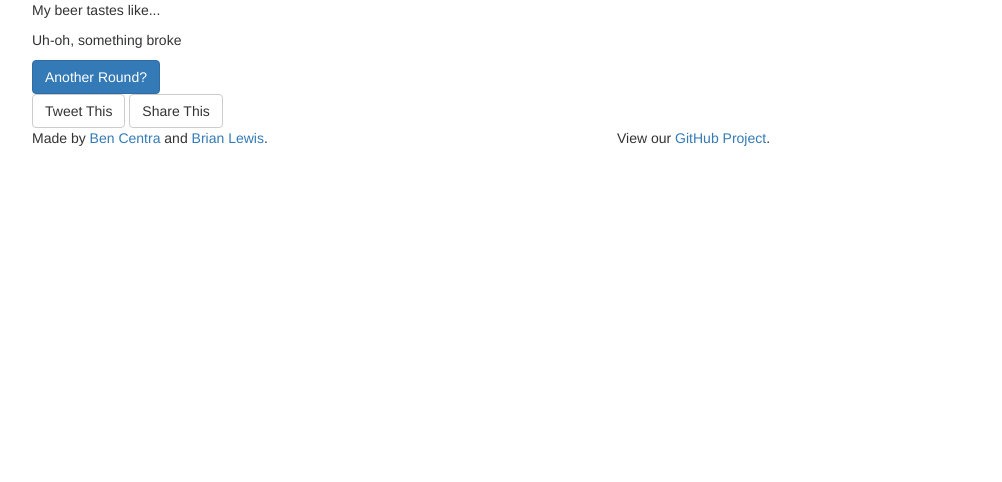
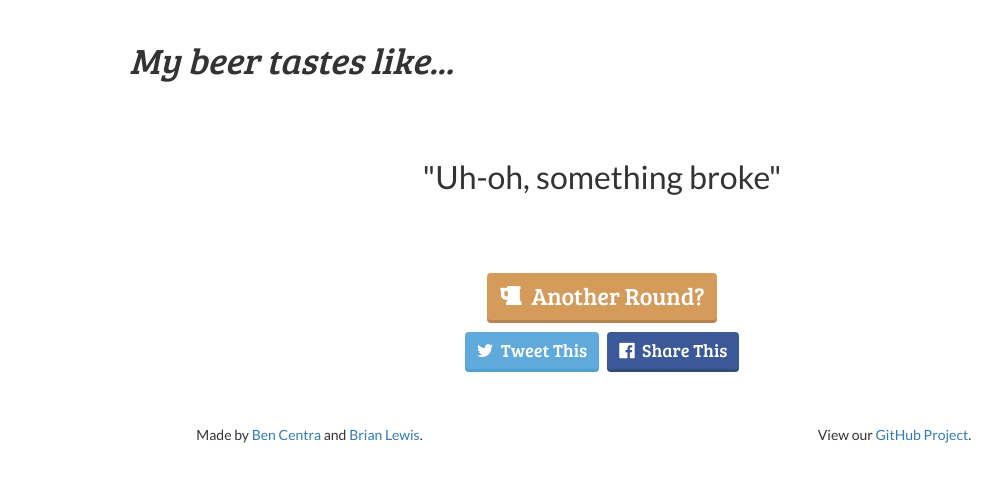
Before and after one commit to bencentra/whatdoesmybeertastelike, a plain HTML site: page client/index.html in a window 1280 px wide. Shown: the whole page, without its empty margins (38-1040 px from the left). Drawn offline with nearby package versions, Linux system fonts and the light colour scheme; no server answers.

Commit message:
working on the UI

```diff
--- a/client/index.html
+++ b/client/index.html
@@ -3,93 +3,45 @@
 <head>
 	<title>What Does My Beer Taste Like</title>
 	<link href="//maxcdn.bootstrapcdn.com/bootstrap/3.3.4/css/bootstrap.min.css" rel="stylesheet">
+  <link href='//fonts.googleapis.com/css?family=Bree+Serif' rel='stylesheet' type='text/css'>
+  <link href='//fonts.googleapis.com/css?family=Lato' rel='stylesheet' type='text/css'>
+  <link href="//maxcdn.bootstrapcdn.com/font-awesome/4.3.0/css/font-awesome.min.css" rel="stylesheet">
 	<link href="style/main.css" rel="stylesheet">
 </head>
 <body>
 	<div class="container">
+    <div class="row header">
+      <div class="col-md-10 col-md-offset-1 col-sm-12">
+        <h1 class="subtitle left"><em>My beer tastes like...</em></h1>
+      </div>
+    </div>
 		<!-- Review -->
-		<div class="row review">
-			<div class="col-md-12 col-sm-12">
-				<p>My beer tastes like...</p>
-				<p id="review">Loading...</p>
-				<button id="refill" class="btn btn-primary">Another Round?</button>
+		<div class="row main">
+			<div class="col-md-8 col-md-offset-2 col-sm-12">
+				<p class="review-wrapper">&quot;<span id="review">Loading...</span>&quot;</p>
+				<button id="refill" class="btn btn-refill"><i class="fa fa-beer"></i>&nbsp;&nbsp;Another Round?</button>
 			</div>
 		</div>
 		<!-- Social -->
 		<div class="row social">
 			<div class="col-md-12 col-sm-12">
-				<button id="tweet" class="btn btn-default">Tweet This</button>
-				<button id="facebook" class="btn btn-default">Share This</button>
+				<button id="tweet" class="btn btn-default btn-twitter"><i class="fa fa-twitter"></i>&nbsp;&nbsp;Tweet This</button>
+        &nbsp;
+				<button id="facebook" class="btn btn-default btn-facebook"><i class="fa fa-facebook-official"></i>&nbsp;&nbsp;Share This</button>
 			</div>
 		</div>
 		<!-- Footer -->
 		<div class="row footer">
 			<div class="col-md-6 col-sm-12">
-				<p>Made by <a href="#">Ben Centra</a> and <a href="#">Brian Lewis</a>.</p>
+				<p>Made by <a href="http://bencentra.com">Ben Centra</a> and <a href="https://github.com/zuwow">Brian Lewis</a>.</p>
 			</div>
 			<div class="col-md-6 col-sm-12">
-				<p>View our <a href="#">GitHub Project</a>.
+				<p>View our <a href="https://github.com/bencentra/whatdoesmybeertastelike">GitHub Project</a>.
 			</div>
 		</div>
 	</div>
 	<script src="//code.jquery.com/jquery-2.1.4.min.js"></script>
 	<script src="//maxcdn.bootstrapcdn.com/bootstrap/3.3.4/js/bootstrap.min.js"></script>
 	<script src="js/app.js"></script>
-	<script>
-
-		(function() {
-
-			'use strict';
-
-			var $review,
-					$refill,
-					$tweet,
-					$facebook,
-					review = "",
-					hashtag = "MyBeerTastesLike";
-
-			$(document).ready(function() {
-				$review = $('#review');
-				$refill = $('#refill').on('click', getReview);
-				$tweet = $('#tweet').on('click', tweetThis);
-				$facebook = $('#facebook').on('click', facebookThis);
-				getReview();
-			});
-
-			function getReview() {
-				$review.html('Loading...');
-				$refill.attr('disabled', true);
-				WDMBTL.getReview()
-				.done(function(response) {
-					review = response;
-					$review.text(review);
-				})
-				.fail(function(error) {
-					$review.text("Uh-oh, something broke");
-				})
-				.always(function() {
-					$refill.removeAttr('disabled');
-				});
-			}
-
-			function tweetThis() {
-				var url = WDMBTL.getTwitterUrl(review, hashtag);
-				shareThis(url);
-			}
-
-			function facebookThis() {
-				var url = WDMBTL.getFacebookUrl(review);
-				shareThis(url);
-			}
-
-			function shareThis(url) {
-				if (typeof url === 'string') {
-					window.open(url, '_blank');
-				}
-			}
-
-		})();
-
-	</script>
 </body>
 </html>
--- a/client/js/app.js
+++ b/client/js/app.js
@@ -1,5 +1,5 @@
 /*
-* WDMBTL object for API interactions
+* WDMBTL object for API interactions, etc
 */
 
 (function(window, $) {
@@ -54,3 +54,61 @@ window.WDMBTL = window.WDMBTL || {
 	};
 
 })(window, jQuery);
+
+/*
+*	WDMBTL App
+*/
+
+(function(window, $) {
+
+	'use strict';
+
+	var $review,
+			$refill,
+			$tweet,
+			$facebook,
+			review = "",
+			hashtag = "MyBeerTastesLike";
+
+	$(document).ready(function() {
+		$review = $('#review');
+		$refill = $('#refill').on('click', getReview);
+		$tweet = $('#tweet').on('click', tweetThis);
+		$facebook = $('#facebook').on('click', facebookThis);
+		getReview();
+	});
+
+	function getReview() {
+		$review.html('Loading...');
+		$refill.attr('disabled', true);
+		WDMBTL.getReview()
+		.done(function(response) {
+			review = response;
+      review += ".";
+			$review.text(review);
+		})
+		.fail(function(error) {
+			$review.text("Uh-oh, something broke");
+		})
+		.always(function() {
+			$refill.removeAttr('disabled');
+		});
+	}
+
+	function tweetThis() {
+		var url = WDMBTL.getTwitterUrl(review, hashtag);
+		shareThis(url);
+	}
+
+	function facebookThis() {
+		var url = WDMBTL.getFacebookUrl(review);
+		shareThis(url);
+	}
+
+	function shareThis(url) {
+		if (typeof url === 'string') {
+			window.open(url, '_blank');
+		}
+	}
+
+})(window, jQuery);
--- a/client/style/main.css
+++ b/client/style/main.css
@@ -0,0 +1,100 @@
+html, body {
+  padding: 0;
+  margin: 0;
+}
+
+body {
+  padding-top: 20px;
+  text-align: center;
+  font-family: "Lato", sans-serif;
+}
+
+.title, .subtitle {
+  font-family: "Bree Serif", serif;
+}
+
+.left {
+  text-align: left;
+}
+
+.right {
+  text-align: right;
+}
+
+.review-wrapper {
+  padding: 2em 0;
+  font-size: 32px;
+}
+
+.btn-refill,
+.btn-twitter,
+.btn-facebook {
+  color: white;
+  border: none;
+  font-family: "Bree Serif", serif;
+}
+
+.btn-refill {
+  background-color: #D59B5B;
+  box-shadow: 0 3px #B98450;
+  font-size: 24px;
+}
+.btn-refill:hover,
+.btn-refill:focus,
+.btn-refill:active {
+  color: white;
+  background-color: #B98450;
+  outline: none;
+}
+.btn-refill[disabled] {
+  color: white;
+  background-color: #DDA26C;
+  box-shadow: 0 3px #DDA26C;
+}
+
+.btn-twitter {
+  background-color: #5FA9DD;
+  box-shadow: 0 3px #4FA0D2;
+  font-size: 18px;
+}
+.btn-twitter:hover,
+.btn-twitter:focus,
+.btn-twitter:active {
+  color: white;
+  background-color: #4FA0D2;
+  outline: none;
+}
+.btn-twitter[disabled] {
+  color: white;
+  background-color: #70B9E5;
+  box-shadow: 0 3px #70B9E5;
+}
+
+.btn-facebook {
+  background-color: #3B5998;
+  box-shadow: 0 3px #324C7C;
+  font-size: 18px;
+}
+.btn-facebook:hover,
+.btn-facebook:focus,
+.btn-facebook:active {
+  color: white;
+  background-color: #324C7C;
+  outline: none;
+}
+.btn-facebook[disabled] {
+  background-color: #4D6BA0;
+  box-shadow: 0 3px #4D6BA0;
+}
+
+.main {
+  margin-bottom: 12px;
+}
+
+.social {
+  padding-bottom: 4em;
+}
+
+.footer {
+  padding-bottom: 2em;
+}
```
Also changed, not shown: 2 other files. Lines whose indentation alone changed are shown as unchanged.
